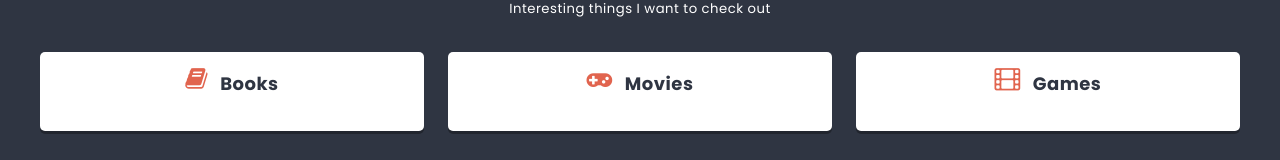
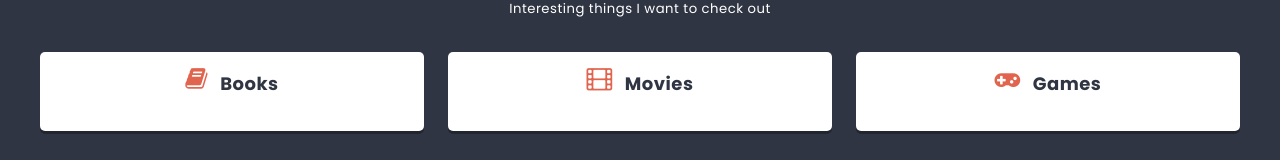
Before and after one commit to SewerynNurczyk/First-react-project, a JavaScript app: page / in a window 1280 px wide. Shown: the part 489-649 px from the top of the page. Built offline with nearby package versions, Linux system fonts and the light colour scheme.

Commit message:
Add .map

```diff
--- a/src/components/Column/Column.js
+++ b/src/components/Column/Column.js
@@ -1,11 +1,11 @@
 import styles from './Column.module.scss';
 
-const Column = ({ text, icon }) => {
+const Column = ({ title, icon, }) => {
     return (
       <article className={styles.column}>
         <h2 className={styles.title}>
           <span className={`${styles.icon} fa fa-${icon}`} />
-          {text}
+          {title}
         </h2>
       </article>
     );
--- a/src/components/List/List.js
+++ b/src/components/List/List.js
@@ -2,6 +2,11 @@ import styles from './List.module.scss';
 import Column from '../Column/Column';
 
 const List = () => {
+    const columns = [
+        { id: 1, title: 'Books', icon: 'book' },
+        { id: 2, title: 'Movies', icon: 'film' },
+        { id: 3, title: 'Games', icon: 'gamepad' }
+    ];
     return (
         <div className={styles.list}>
             <header className={styles.header}>
@@ -9,12 +14,12 @@ const List = () => {
             </header >
             <p className={styles.description}>Interesting things I want to check out</p>
             <section className={styles.columns}>
-                <Column text="Books" icon="book"/>
-                <Column text="Movies" icon="gamepad"/>
-                <Column text="Games" icon="film"/>
-            </section>
+    {columns.map(column => <Column key={column.id} title={column.title} icon={column.icon} />)}
+</section>
         </div>
     );
 };
 
+
+
 export default List;
```
